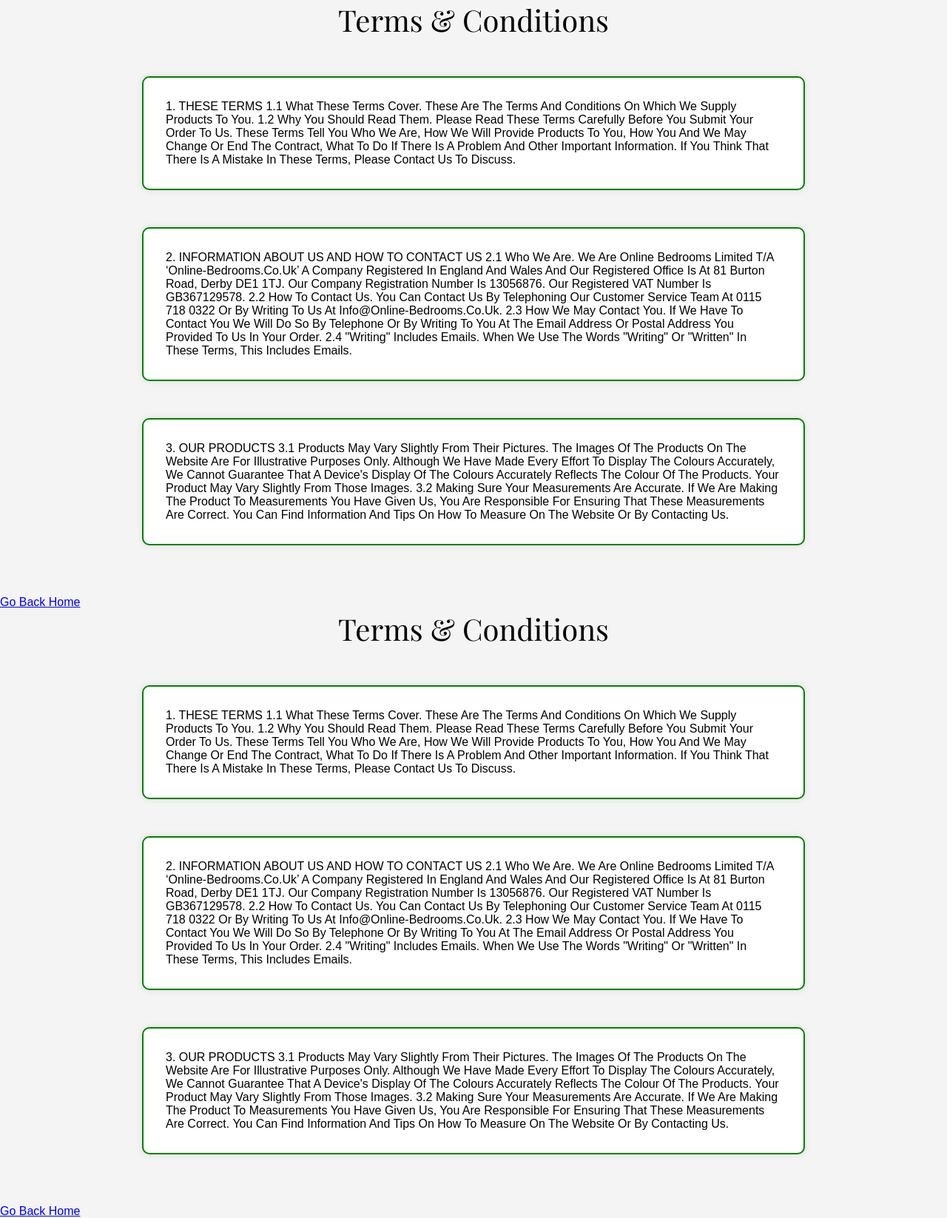
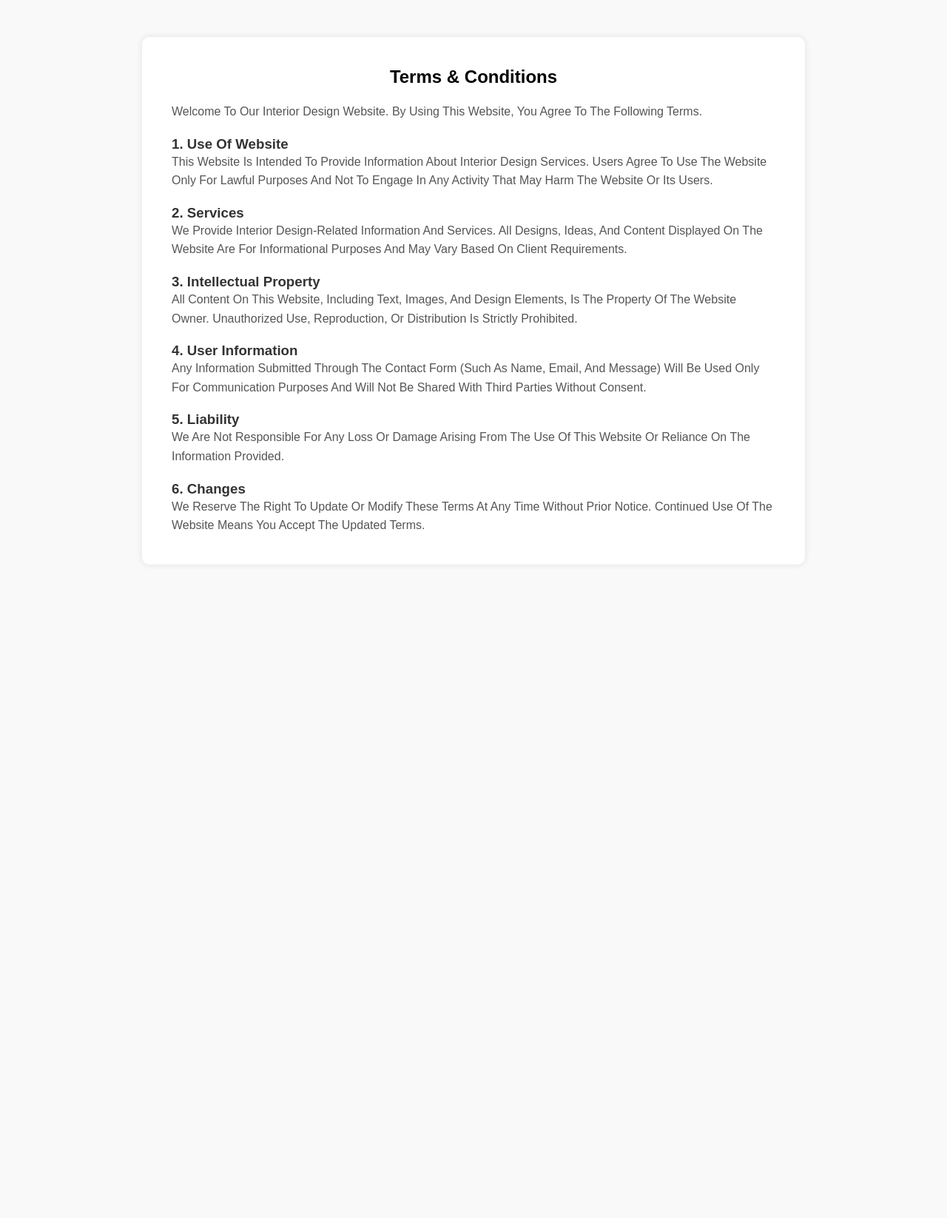
Before and after one commit to DikshaDubey-595/House-interior-design, a Flask app: page /terms in a window 1280 px wide. Shown: the whole page at 74% size. After the commit the page ends 718 px from the top, so only its background shows below. Run offline with Flask 3, Linux system fonts and the light colour scheme; some web fonts are replaced.

Commit message:
updated website

```diff
--- a/static/style.css
+++ b/static/style.css
@@ -89,7 +89,7 @@ color: aliceblue;
 .para{
     font-size: 19px;
 padding: 16px 0;
-text-align: center;
+
 }
 .btn{
     text-decoration: none;
@@ -100,9 +100,7 @@ text-align: center;
     background-color: #e5aa70;
     font-weight: 400;
     cursor: pointer;
-    display: block;
-    width: fit-content;
-    margin: 20px auto;
+
 
 }
 .btn:hover{
@@ -479,42 +477,34 @@ width: 90%;
     min-height: 100vh;
 }
 }
-/* BODY STYLE */
-body {
+body{
     font-family: Arial, sans-serif;
-    background: #f4f4f4;
     margin: 0;
     padding: 0;
-
+    background: #f9f9f9;
 }
 
-/* MAIN CONTAINER */
-.container {
+.policy{
     width: 70%;
-    margin: 50px auto;
-    background: #fff;
-    padding: 30px;
+    margin: auto;
+    padding: 40px;
+    background: white;
+    margin-top: 50px;
+    box-shadow: 0px 0px 10px rgba(0,0,0,0.1);
     border-radius: 10px;
-    box-shadow: 0 0 10px rgba(0,0,0,0.1);
-    border: 2px solid green;
 }
 
-/* HEADING */
-.container h1 {
+.policy h1{
     text-align: center;
-    color: #333;
     margin-bottom: 20px;
-    border: 2px solid blue;
 }
 
-/* PARAGRAPH */
-.container p {
-    color: #555;
-    line-height: 1.6;
-    margin-bottom: 15px;
-    border: 2px solid orange;
+.policy h3{
+    margin-top: 20px;
+    color: #333;
 }
 
-   .heading {
-    text-align: center;
+.policy p{
+    line-height: 1.6;
+    color: #555;
 }
--- a/templates/terms.html
+++ b/templates/terms.html
@@ -1,96 +1,36 @@
 
 <!DOCTYPE html>
-<html>
+<html lang="en">
 <head>
+    <meta charset="UTF-8">
     <title>Terms & Conditions</title>
-    <link rel="stylesheet" href="{{ url_for('static', filename='style.css') }}">
+   <link rel="stylesheet" href="{{ url_for('static', filename='style.css') }}">
 </head>
 <body>
 
-<div class="heading" >Terms & Conditions</div>
+<section class="policy">
+    <h1>Terms & Conditions</h1>
 
-<div class="container">
+    <p>Welcome to our Interior Design Website. By using this website, you agree to the following terms.</p>
 
-1. THESE TERMS
-1.1 What these terms cover. These are the terms and conditions on which we supply products to you.
-1.2 Why you should read them. Please read these terms carefully before you submit your order to us.
-These terms tell you who we are, how we will provide products to you, how you and we may change or end
-the contract, what to do if there is a problem and other important information. If you think that there
-is a mistake in these terms, please contact us to discuss.
-</div>
+    <h3>1. Use of Website</h3>
+    <p>This website is intended to provide information about interior design services. Users agree to use the website only for lawful purposes and not to engage in any activity that may harm the website or its users.</p>
 
-<div class="container h1">
-2. INFORMATION ABOUT US AND HOW TO CONTACT US
-2.1 Who we are. We are Online Bedrooms Limited t/a ‘online-bedrooms.co.uk’ a company registered in
-England and Wales and our registered office is at 81 Burton Road, Derby DE1 1TJ. Our company registration number is 13056876. Our registered VAT number is GB367129578.
-2.2 How to contact us. You can contact us by telephoning our customer service team at 0115 718 0322
-or by writing to us at info@online-bedrooms.co.uk.
-2.3 How we may contact you. If we have to contact you we will do so by telephone or by writing to you
-at the email address or postal address you provided to us in your order.
-2.4 "Writing" includes emails. When we use the words "writing" or "written" in these terms, this includes
-emails.
-</div>
+    <h3>2. Services</h3>
+    <p>We provide interior design-related information and services. All designs, ideas, and content displayed on the website are for informational purposes and may vary based on client requirements.</p>
 
-<div class="container p">
-3. OUR PRODUCTS
-3.1 Products may vary slightly from their pictures. The images of the products on the Website are for
- illustrative purposes only. Although we have made every effort to display the colours accurately,
-  we cannot guarantee that a device's display of the colours accurately reflects the colour of the
-   products. Your product may vary slightly from those images.
-3.2 Making sure your measurements are accurate. If we are making the product to measurements you have
- given us, you are responsible for ensuring that these measurements are correct. You can find information
-  and tips on how to measure on the Website or by contacting us.
-</div>
-<BR>
-<a href="/">Go Back Home</a>
+    <h3>3. Intellectual Property</h3>
+    <p>All content on this website, including text, images, and design elements, is the property of the website owner. Unauthorized use, reproduction, or distribution is strictly prohibited.</p>
+
+    <h3>4. User Information</h3>
+    <p>Any information submitted through the contact form (such as name, email, and message) will be used only for communication purposes and will not be shared with third parties without consent.</p>
+
+    <h3>5. Liability</h3>
+    <p>We are not responsible for any loss or damage arising from the use of this website or reliance on the information provided.</p>
+
+    <h3>6. Changes</h3>
+    <p>We reserve the right to update or modify these terms at any time without prior notice. Continued use of the website means you accept the updated terms.</p>
+</section>
 
 </body>
-
-<!DOCTYPE html>
-<html>
-<head>
-    <title>Terms & Conditions</title>
-    <link rel="stylesheet" href="{{ url_for('static', filename='style.css') }}">
-</head>
-<body>
-
-<div class="heading" >Terms & Conditions</div>
-
-<div class="container">
-
-1. THESE TERMS
-1.1 What these terms cover. These are the terms and conditions on which we supply products to you.
-1.2 Why you should read them. Please read these terms carefully before you submit your order to us.
-These terms tell you who we are, how we will provide products to you, how you and we may change or end
-the contract, what to do if there is a problem and other important information. If you think that there
-is a mistake in these terms, please contact us to discuss.
-</div>
-
-<div class="container h1">
-2. INFORMATION ABOUT US AND HOW TO CONTACT US
-2.1 Who we are. We are Online Bedrooms Limited t/a ‘online-bedrooms.co.uk’ a company registered in
-England and Wales and our registered office is at 81 Burton Road, Derby DE1 1TJ. Our company registration number is 13056876. Our registered VAT number is GB367129578.
-2.2 How to contact us. You can contact us by telephoning our customer service team at 0115 718 0322
-or by writing to us at info@online-bedrooms.co.uk.
-2.3 How we may contact you. If we have to contact you we will do so by telephone or by writing to you
-at the email address or postal address you provided to us in your order.
-2.4 "Writing" includes emails. When we use the words "writing" or "written" in these terms, this includes
-emails.
-</div>
-
-<div class="container p">
-3. OUR PRODUCTS
-3.1 Products may vary slightly from their pictures. The images of the products on the Website are for
- illustrative purposes only. Although we have made every effort to display the colours accurately,
-  we cannot guarantee that a device's display of the colours accurately reflects the colour of the
-   products. Your product may vary slightly from those images.
-3.2 Making sure your measurements are accurate. If we are making the product to measurements you have
- given us, you are responsible for ensuring that these measurements are correct. You can find information
-  and tips on how to measure on the Website or by contacting us.
-</div>
-<BR>
-<a href="/">Go Back Home</a>
-
-</body>
-
 </html>
```
Also changed, not shown: templates/privacy.html (+23 -15 lines).
